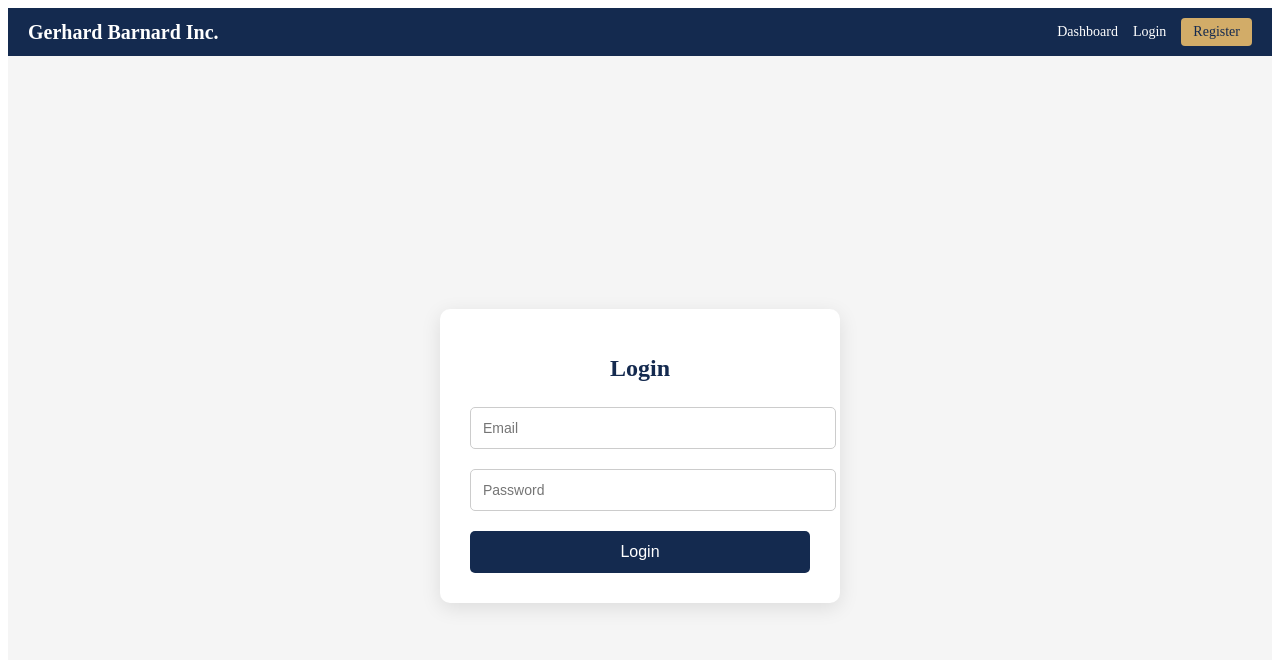
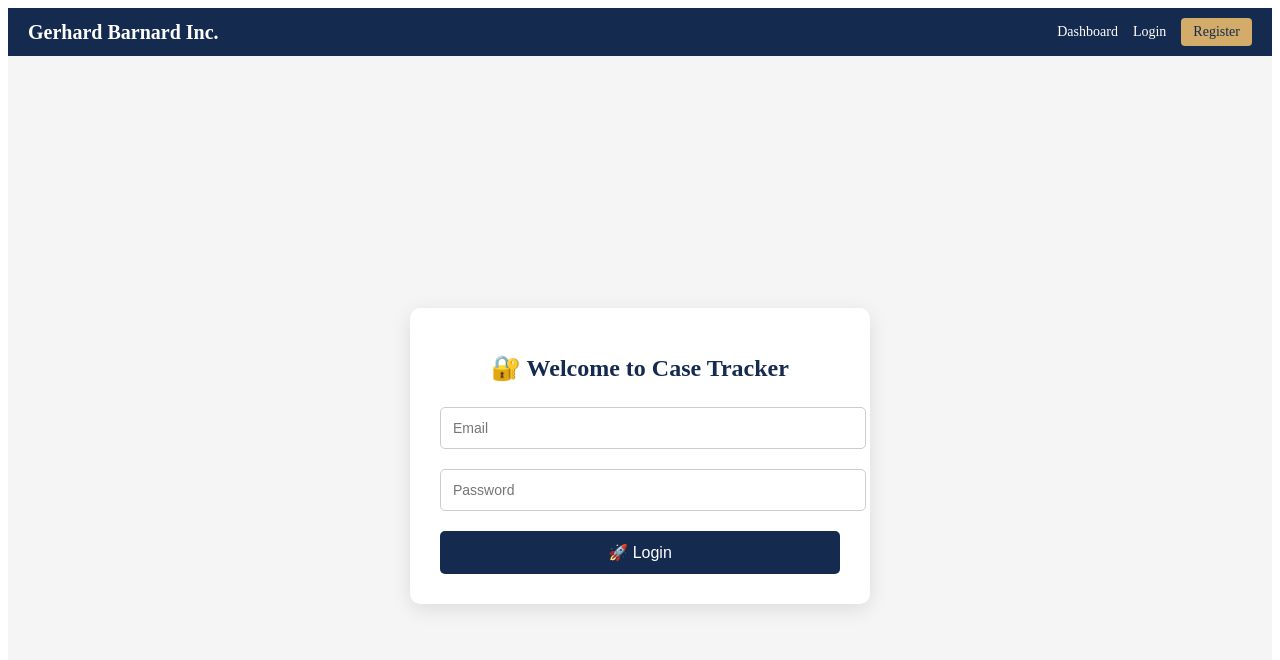
Before and after one commit to Mars88-dev/case-tracking-backend, a React (Create React App) app in the folder client/: page /login in a window 1280 px wide. Shown: the top 660 px of the page. Built offline with nearby package versions, Linux system fonts and the light colour scheme.

Commit message:
final changes

```diff
--- a/client/src/pages/Login.js
+++ b/client/src/pages/Login.js
@@ -2,23 +2,27 @@ import React, { useState } from "react";
 import axios from "axios";
 import { useNavigate } from "react-router-dom";
 
-export default function Login() {
-  const [email, setEmail] = useState("");
-  const [password, setPassword] = useState("");
+const Login = () => {
+  const [form, setForm] = useState({ email: "", password: "" });
   const [error, setError] = useState("");
   const navigate = useNavigate();
 
-  const handleSubmit = async e => {
+  const handleChange = (e) => {
+    setForm({ ...form, [e.target.name]: e.target.value });
+  };
+
+  const handleSubmit = async (e) => {
     e.preventDefault();
     setError("");
 
     try {
-      const res = await axios.post("https://case-tracking-backend.onrender.com/api/auth/login", {
-        email,
-        password,
-      });
-      localStorage.setItem("token", res.data.token);
-      navigate("/");
+      const res = await axios.post(
+        "https://case-tracking-backend.onrender.com/api/auth/login",
+        form
+      );
+      const { token } = res.data;
+      localStorage.setItem("token", token);
+      navigate("/"); // Navigate to dashboard
     } catch (err) {
       setError(err.response?.data?.message || "Login failed");
     }
@@ -27,31 +31,33 @@ export default function Login() {
   return (
     <div style={styles.page}>
       <form onSubmit={handleSubmit} style={styles.form}>
-        <h1 style={styles.title}>Login</h1>
+        <h1 style={styles.title}>🔐 Welcome to Case Tracker</h1>
 
         {error && <div style={styles.error}>{error}</div>}
 
         <input
           placeholder="Email"
           type="email"
-          value={email}
-          onChange={e => setEmail(e.target.value)}
+          name="email"
+          value={form.email}
+          onChange={handleChange}
           style={styles.input}
           required
         />
         <input
           placeholder="Password"
           type="password"
-          value={password}
-          onChange={e => setPassword(e.target.value)}
+          name="password"
+          value={form.password}
+          onChange={handleChange}
           style={styles.input}
           required
         />
-        <button type="submit" style={styles.button}>Login</button>
+        <button type="submit" style={styles.button}>🚀 Login</button>
       </form>
     </div>
   );
-}
+};
 
 const styles = {
   page: {
@@ -59,13 +65,15 @@ const styles = {
     justifyContent: "center",
     alignItems: "center",
     minHeight: "100vh",
-    background: "#f5f5f5"
+    background: "#f5f5f5",
+    padding: "0 16px"
   },
   form: {
     background: "#ffffff",
     padding: 30,
     borderRadius: 10,
-    width: 340,
+    width: "100%",
+    maxWidth: 400,
     boxShadow: "0 5px 20px rgba(0,0,0,0.1)"
   },
   title: {
@@ -99,3 +107,5 @@ const styles = {
     cursor: "pointer"
   }
 };
+
+export default Login;
```
